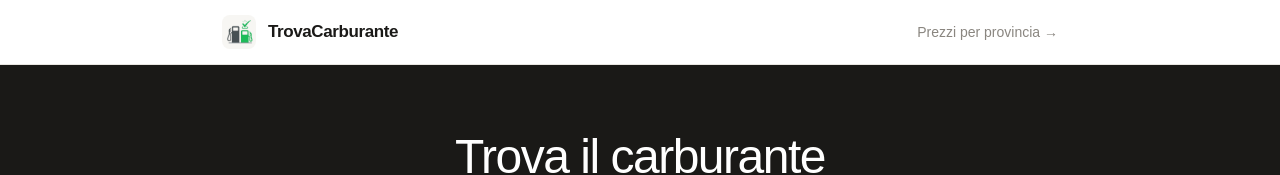
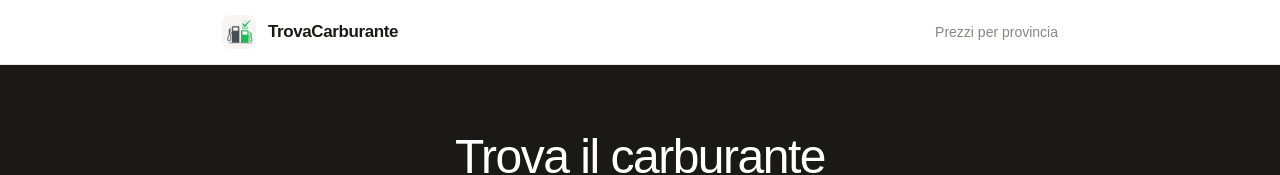
Before and after one commit to YannickMarguerettaz/benzina-economica, a Next.js app: page / in a window 1280 px wide. Shown: the top 175 px of the page. Built offline with nearby package versions, Linux system fonts and the light colour scheme.

Commit message:
fix: header semplificato, link province solo in home senza frecce

```diff
--- a/src/components/Header.tsx
+++ b/src/components/Header.tsx
@@ -16,13 +16,9 @@ export default function Header() {
           </div>
           <span style={{ fontWeight: 700, fontSize: 17, letterSpacing: '-0.4px', color: 'var(--text)' }}>TrovaCarburante</span>
         </Link>
-        {isHome ? (
+        {isHome && (
           <Link href="/province" style={{ fontSize: 14, color: 'var(--muted)', textDecoration: 'none', fontWeight: 500 }}>
-            Prezzi per provincia →
-          </Link>
-        ) : (
-          <Link href="/" style={{ fontSize: 14, color: 'var(--muted)', textDecoration: 'none', fontWeight: 500 }}>
-            Cerca carburante →
+            Prezzi per provincia
           </Link>
         )}
       </div>
```
